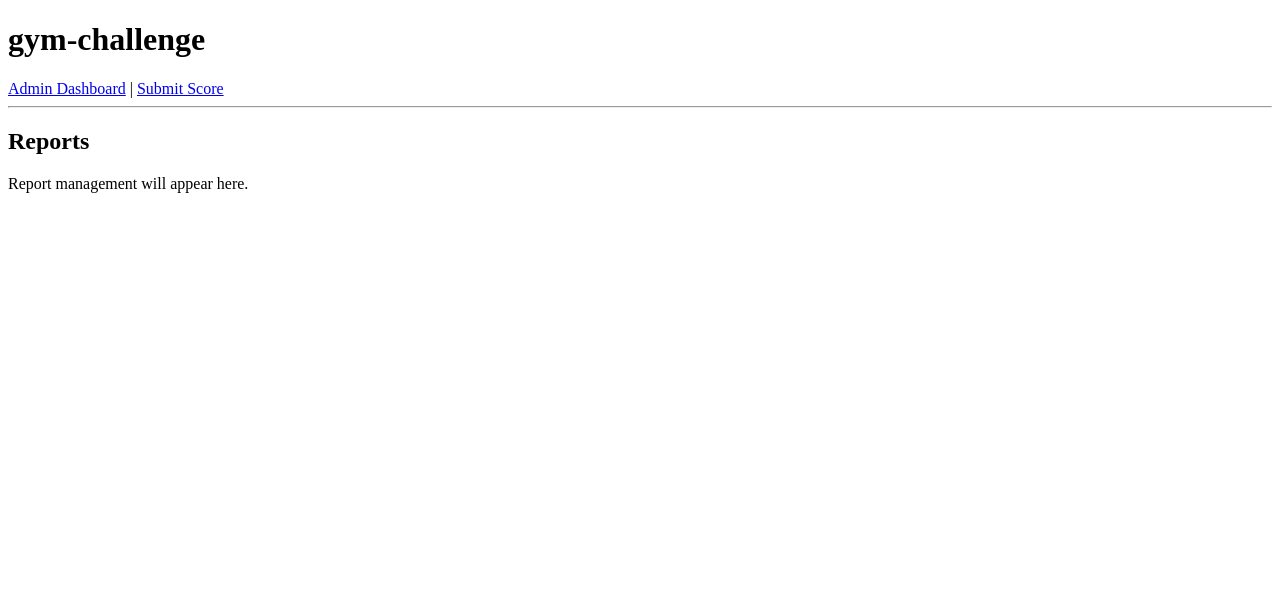
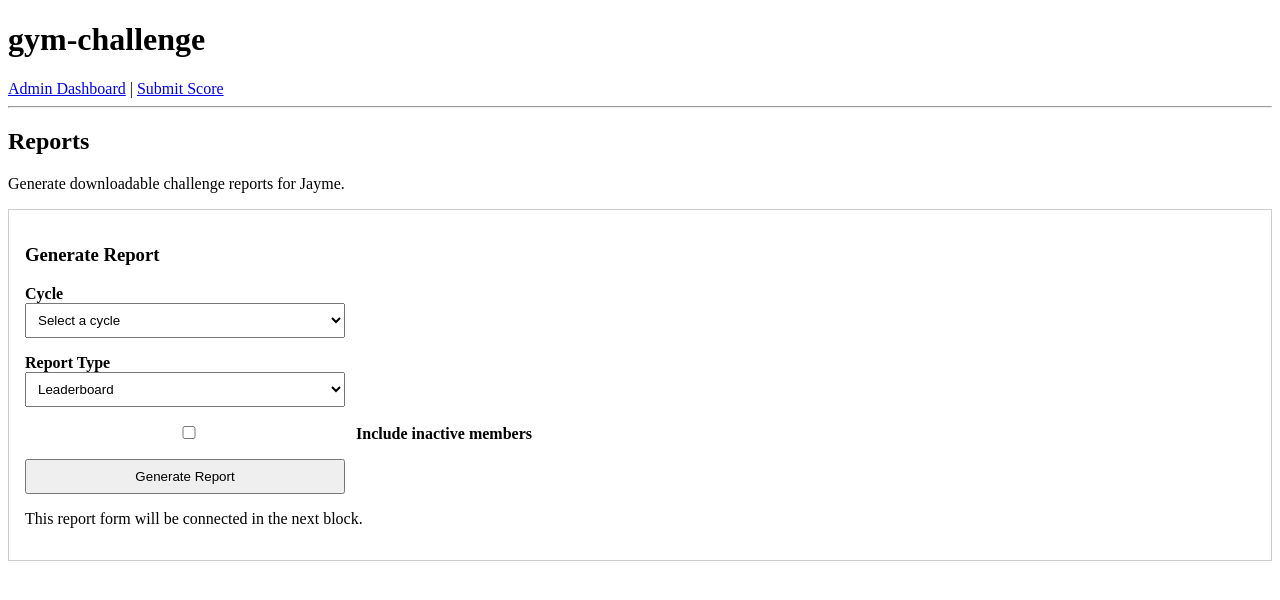
Before and after one commit to mustavo-dev/gym-challenge, a Flask app: page /admin/reports in a window 1280 px wide. Shown: the top 600 px of the page. Run offline with Flask 3, Linux system fonts and the light colour scheme.

Commit message:
feat: add reports form shell to admin ui

```diff
--- a/src/ui/routes/admin_routes.py
+++ b/src/ui/routes/admin_routes.py
@@ -291,9 +291,13 @@ def cycles_page():
 
 @admin_bp.get("/admin/reports")
 def reports_page():
+    """Render the admin reports page."""
+    cycle_choices = get_cycles_for_list()
+
     return render_template(
         "admin/reports.html",
         page_title="Reports",
+        cycle_choices=cycle_choices,
     )
 
 
--- a/src/ui/templates/admin/reports.html
+++ b/src/ui/templates/admin/reports.html
@@ -6,6 +6,44 @@
 
 <h2>Reports</h2>
 
-<p>Report management will appear here.</p>
+<p>Generate downloadable challenge reports for Jayme.</p>
+
+<div class="admin-panel">
+  <h3>Generate Report</h3>
+
+  <form method="post" action="#">
+    <div>
+      <label for="cycle_id">Cycle</label><br>
+      <select id="cycle_id" name="cycle_id">
+        <option value="">Select a cycle</option>
+        {% for cycle in cycle_choices %}
+          <option value="{{ cycle.cycle_id }}">
+            {{ cycle.name }} ({{ cycle.cycle_id }})
+          </option>
+        {% endfor %}
+      </select>
+    </div>
+
+    <div>
+      <label for="report_type">Report Type</label><br>
+      <select id="report_type" name="report_type">
+        <option value="leaderboard">Leaderboard</option>
+      </select>
+    </div>
+
+    <div>
+      <label>
+        <input type="checkbox" name="include_inactive" value="1">
+        Include inactive members
+      </label>
+    </div>
+
+    <div>
+      <button type="submit">Generate Report</button>
+    </div>
+  </form>
+
+  <p>This report form will be connected in the next block.</p>
+</div>
 
 {% endblock %}
```
